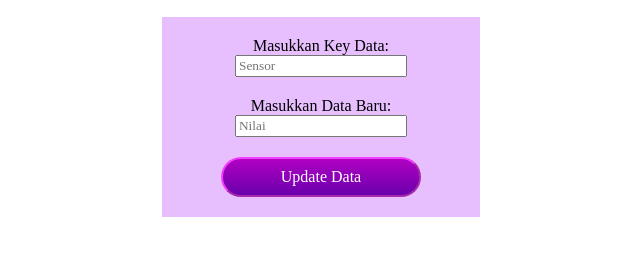
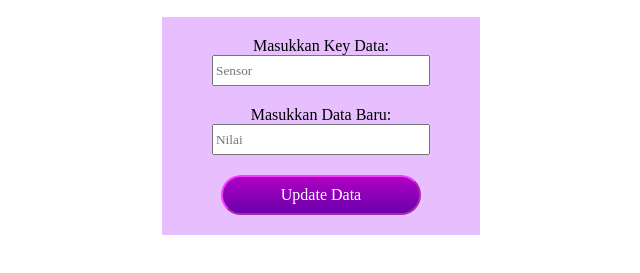
Before and after one commit to MamanSuganda/UpdateDataFirebase, a plain HTML site: page index.html in a window 1280 px wide. Shown: the part 67-340 px from the top of the page, without its empty margins (319-959 px from the left). Drawn offline with Linux system fonts and the light colour scheme.

Commit message:
style.css

```diff
--- a/css/style.css
+++ b/css/style.css
@@ -21,9 +21,13 @@ h1{
 }
 #dataKey{
     margin-bottom: 20px;
+    width: 210px;
+    height: 25px;
 }
 #newValue{
     margin-bottom: 20px;
+    width: 210px;
+    height: 25px;
 }
 .button-update{
     background: linear-gradient(#b000c3, #6a00ac);
```
